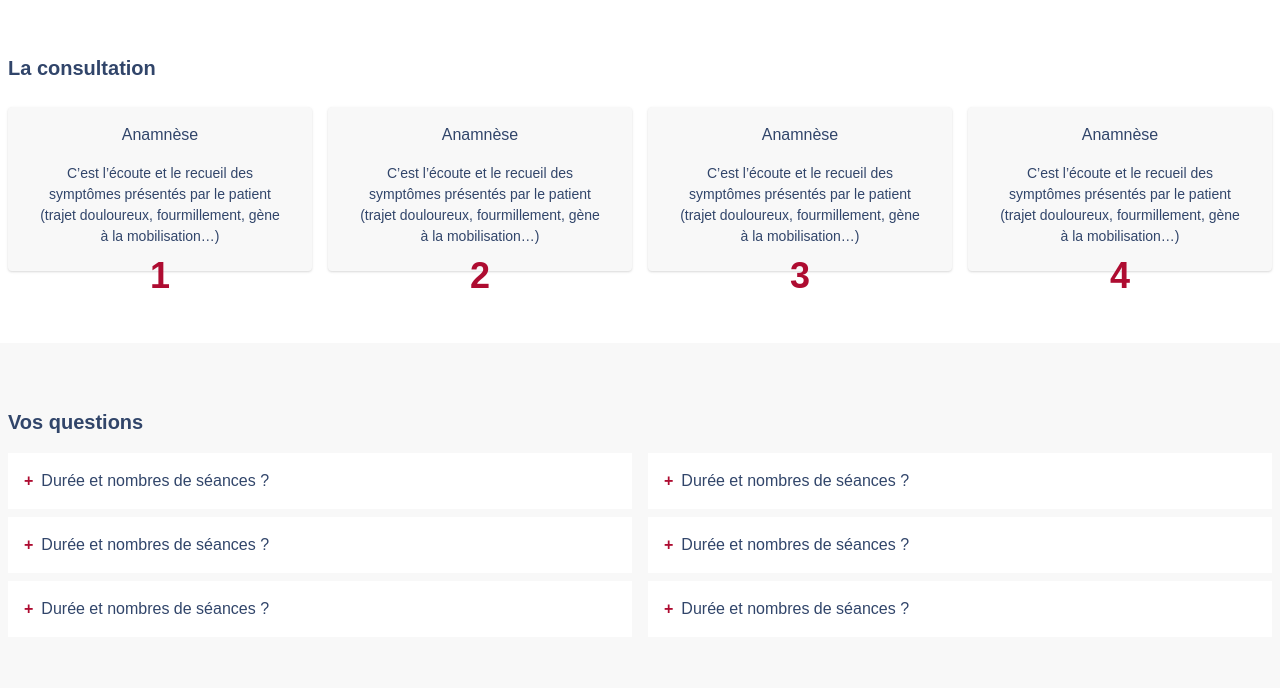
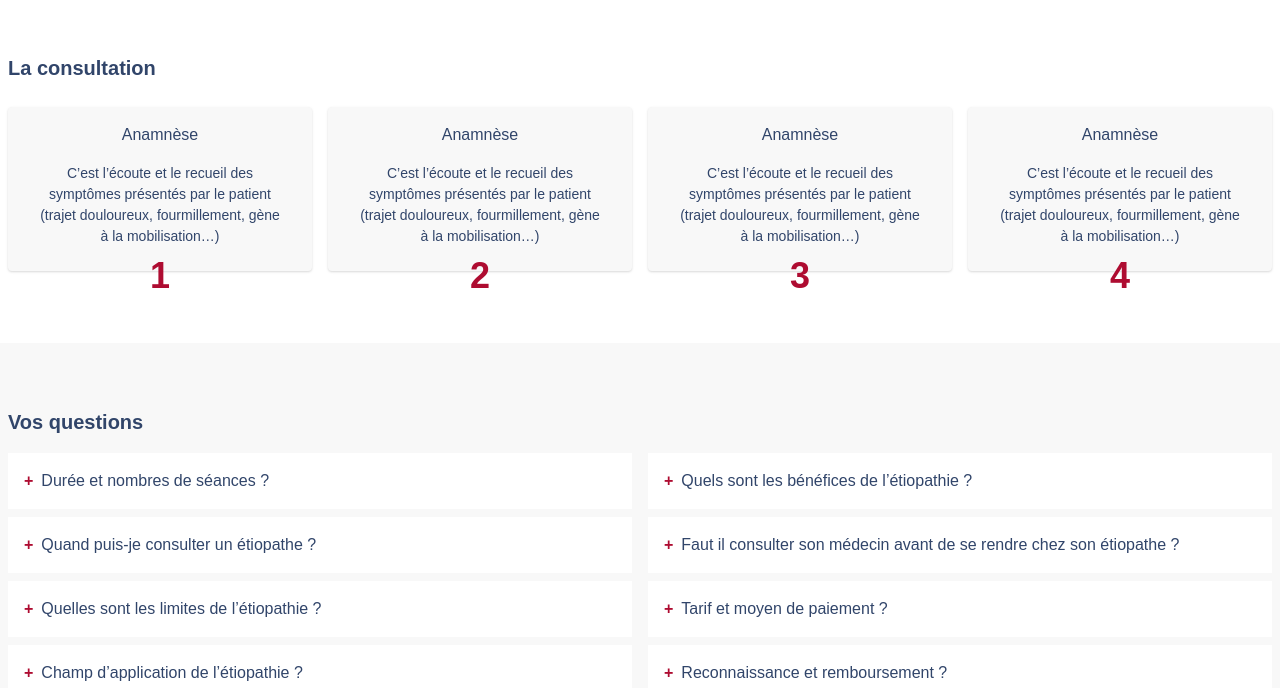
Before and after one commit to marcotf/melaine-web, a Nuxt app: page / in a window 1280 px wide. Shown: the part 2109-2797 px from the top of the page. Built offline with nearby package versions, Linux system fonts and the light colour scheme; what vue-agile, vue-expandable-image would draw is missing.

Commit message:
Adding questions list and answer

```diff
--- a/assets/css/tailwind.css
+++ b/assets/css/tailwind.css
@@ -17,6 +17,12 @@ p {
   font-size: 14px;
 }
 
+li {
+  font-size: 14px;
+  @apply mx-4;
+  @apply mb-2;
+}
+
 h3 {
   @apply mb-4;
   @apply text-xl;
--- a/components/Questions.vue
+++ b/components/Questions.vue
@@ -18,9 +18,11 @@
               <div class="ml-2 font-medium">{{ question.message }}</div>
             </div>
             <transition name="fade">
-              <div v-if="show_answer(question.id)" class="bg-white px-4 pb-4">
-                {{ question.answer }}
-              </div>
+              <div
+                v-if="show_answer(question.id)"
+                class="bg-white px-4 pb-4"
+                v-html="question.answer"
+              />
             </transition>
           </div>
         </div>
@@ -36,9 +38,11 @@
               <div class="ml-2 font-medium">{{ question.message }}</div>
             </div>
             <transition name="fade">
-              <div v-if="show_answer(question.id)" class="bg-white px-4 pb-4">
-                {{ question.answer }}
-              </div>
+              <div
+                v-if="show_answer(question.id)"
+                class="bg-white px-4 pb-4"
+                v-html="question.answer"
+              />
             </transition>
           </div>
         </div>
@@ -58,39 +62,74 @@ export default Vue.extend({
           id: 1,
           message: 'Durée et nombres de séances ?',
           answer:
-            'Les étiopathes reconnues sont recensés dans le Registre national des étiopathes (RNE). L’étiopathie est une thérapie non conventionnée. Comme toute autres alternatives de soins, elle n’est pas remboursée par la sécurité sociale. Aujourd’hui, voyant l’efficacité de l’étiopathie de nombreuses mutuelles remboursent totalement ou en partie les consultations.'
+            '<p>Une séance dure en moyenne 30 min, en fonction de chaque patient. Le nombre de séances dépend de la pathologie et de son ancienneté. Il peut varier entre 2 à 6 séances.</p>'
         },
         {
           id: 2,
-          message: 'Durée et nombres de séances ?',
+          message: 'Quand puis-je consulter un étiopathe ?',
           answer:
-            'Les étiopathes reconnues sont recensés dans le Registre national des étiopathes (RNE). L’étiopathie est une thérapie non conventionnée. Comme toute autres alternatives de soins, elle n’est pas remboursée par la sécurité sociale. Aujourd’hui, voyant l’efficacité de l’étiopathie de nombreuses mutuelles remboursent totalement ou en partie les consultations.'
+            '<p>Vous pouvez consulter un étiopathe lorsqu’une douleur apparaît et devient une gêne importante et récurrente dans votre quotidien. L’étiopathe raisonne uniquement à partir des symptômes du patient. Il appliquera son raisonnement afin d’établir un traitement étiopathique et/ou conduira le patient vers d’autres thérapies si la pathologie ne rentre pas dans son champ d’application.</p>'
         },
         {
           id: 3,
-          message: 'Durée et nombres de séances ?',
+          message: 'Quelles sont les limites de l’étiopathie ?',
           answer:
-            'Les étiopathes reconnues sont recensés dans le Registre national des étiopathes (RNE). L’étiopathie est une thérapie non conventionnée. Comme toute autres alternatives de soins, elle n’est pas remboursée par la sécurité sociale. Aujourd’hui, voyant l’efficacité de l’étiopathie de nombreuses mutuelles remboursent totalement ou en partie les consultations.'
+            '<p>Les limites de la profession concernent les pathologies dites d’atteinte « irréversible», comme les cancers, les maladies dégénératives et génétiques ou les pathologies graves qui relèvent des urgences (maladie infectieuse grave, urgence vitale médicale ou chirurgicale).</p>'
+        },
+        {
+          id: 4,
+          message: 'Champ d’application de l’étiopathie ?',
+          answer:
+            "<p>L'Étiopathie traite les pathologies réversibles manuellement. Elle ne fait pas de prescriptions médicales. Les traitements étiopathiques ne remplacent ni les médicaments lorsqu'ils sont nécessaires, ni la chirurgie lorsqu'elle est indispensable.</p><p>Dans le cas où la pathologie dépasse le champ d’application de l’étiopathie, le praticien adresse son patient vers des soins adaptés (médecin, nutritionniste, psychologue...). L’Étiopathie ne se substitue pas à la médecine traditionnelle, mais se présente comme une solution rapide et efficace. À ce titre, elle reste évidemment complémentaire de la médecine traditionnelle.</p>"
+        },
+        {
+          id: 5,
+          message:
+            'Quelles sont les différences avec d’autres professions de santé et thérapies manuelles ?',
+          answer: `
+              <ul class="list-disc">
+                <li>Le fondement de la pratique étiopathique réside dans sa méthode d’analyse.</li>
+                <li>Chaque étiopathe raisonne à partir de la même méthode analytique et mécaniste et ce dans n’importe quel cabinet en France ou ailleurs. Ainsi, le traitement étiopathique sera le même, peu importe le praticien qui délivre le soin.</li>
+                <li>L’étiopathie considère l’ensemble du corps humain. Elle analyse et met en relation les systèmes de l’organisme. L’étiopathie n’est pas une spécialité médicale.</li>
+                <li>Concernant le traitement étiopathique, il ne s’agit pas de manipuler l’ensemble du corps humain dans sa globalité. Ce n’est pas l’objectif de l’étiopathie. Il s’agit d’être efficace et donc de cibler et traiter uniquement la cause dont découlent les symptômes spécifiques du patient.</li>
+                <li>En étiopathie, la détermination de la cause ne repose pas sur un diagnostic palpatoire. La palpation du praticien est avant tout : subjective. Elle peut néanmoins et parfois conforter une hypothèse pré-établie. Dans tous les cas seul le raisonnement causal fait foi et aboutit à un traitement ciblé et précis.</li>
+                <li>Les techniques manipulatives sont de type mécanique, sans outils, sans médicaments ou autres « pratiques » (énergie, point de pression, lotion, pierre, ...).</li>
+                <li>L’étiopathie s’inscrit dans la promotion de la santé comme alternative de soin naturelle.</li>
+              </ul>
+            `
         }
       ],
       last_questions: [
         {
-          id: 4,
-          message: 'Durée et nombres de séances ?',
-          answer:
-            'Les étiopathes reconnues sont recensés dans le Registre national des étiopathes (RNE). L’étiopathie est une thérapie non conventionnée. Comme toute autres alternatives de soins, elle n’est pas remboursée par la sécurité sociale. Aujourd’hui, voyant l’efficacité de l’étiopathie de nombreuses mutuelles remboursent totalement ou en partie les consultations.'
+          id: 6,
+          message: 'Quels sont les bénéfices de l’étiopathie ?',
+          answer: `
+              <ul class="list-disc">
+                <li>Le patient trouvera une solution à ses douleurs, un soulagement, un bien être le plus souvent immédiat même pour des pathologies parfois anciennes.</li>
+                <li>C’est une opportunité pour les entreprises, en réduisant la durée des arrêts de travail, les coûts économiques directs ou indirects (remplacements, indemnité de retard, perte de fabrication...). Les pathologies les plus concernées sont les troubles musculo-squelettiques, les lombalgies par exemple.</li>
+                <li>Elle évite certaines chirurgies ou hospitalisations de dernier recours (hernie discale, canal carpien...), avec souvent un raccourcissement des traitements déjà entrepris (économie de temps et d’argent)</li>
+                <li>En connaissant ses limites, l’étiopathe conseillera au patient des soins pour une prise en charge la plus adaptée à sa pathologie.</li>
+              </ul>
+            `
         },
         {
-          id: 5,
-          message: 'Durée et nombres de séances ?',
+          id: 7,
+          message:
+            'Faut il consulter son médecin avant de se rendre chez son étiopathe ?',
           answer:
-            'Les étiopathes reconnues sont recensés dans le Registre national des étiopathes (RNE). L’étiopathie est une thérapie non conventionnée. Comme toute autres alternatives de soins, elle n’est pas remboursée par la sécurité sociale. Aujourd’hui, voyant l’efficacité de l’étiopathie de nombreuses mutuelles remboursent totalement ou en partie les consultations.'
+            '<p>Une prescription médicale n’est pas nécessaire pour se rendre chez son étiopathe. Le patient peut donc s’y rendre à sa propre initiative.</p>'
         },
         {
-          id: 6,
-          message: 'Durée et nombres de séances ?',
+          id: 8,
+          message: 'Tarif et moyen de paiement ?',
           answer:
-            'Les étiopathes reconnues sont recensés dans le Registre national des étiopathes (RNE). L’étiopathie est une thérapie non conventionnée. Comme toute autres alternatives de soins, elle n’est pas remboursée par la sécurité sociale. Aujourd’hui, voyant l’efficacité de l’étiopathie de nombreuses mutuelles remboursent totalement ou en partie les consultations.'
+            '<p>Le tarif de la consultation est de 50€ (56 €à domicile) , dont TVA 20 %</p>'
+        },
+        {
+          id: 9,
+          message: 'Reconnaissance et remboursement ?',
+          answer:
+            '<p>Les étiopathes reconnues sont recensés dans le <strong>Registre national des étiopathes (RNE)</strong>. L’étiopathie est une thérapie non conventionnée. Comme toute autres alternatives de soins, elle n’est pas remboursée par la sécurité sociale. Aujourd’hui, voyant l’efficacité de l’étiopathie de nombreuses mutuelles remboursent totalement ou en partie les consultations.</p>'
         }
       ]
     }
```
